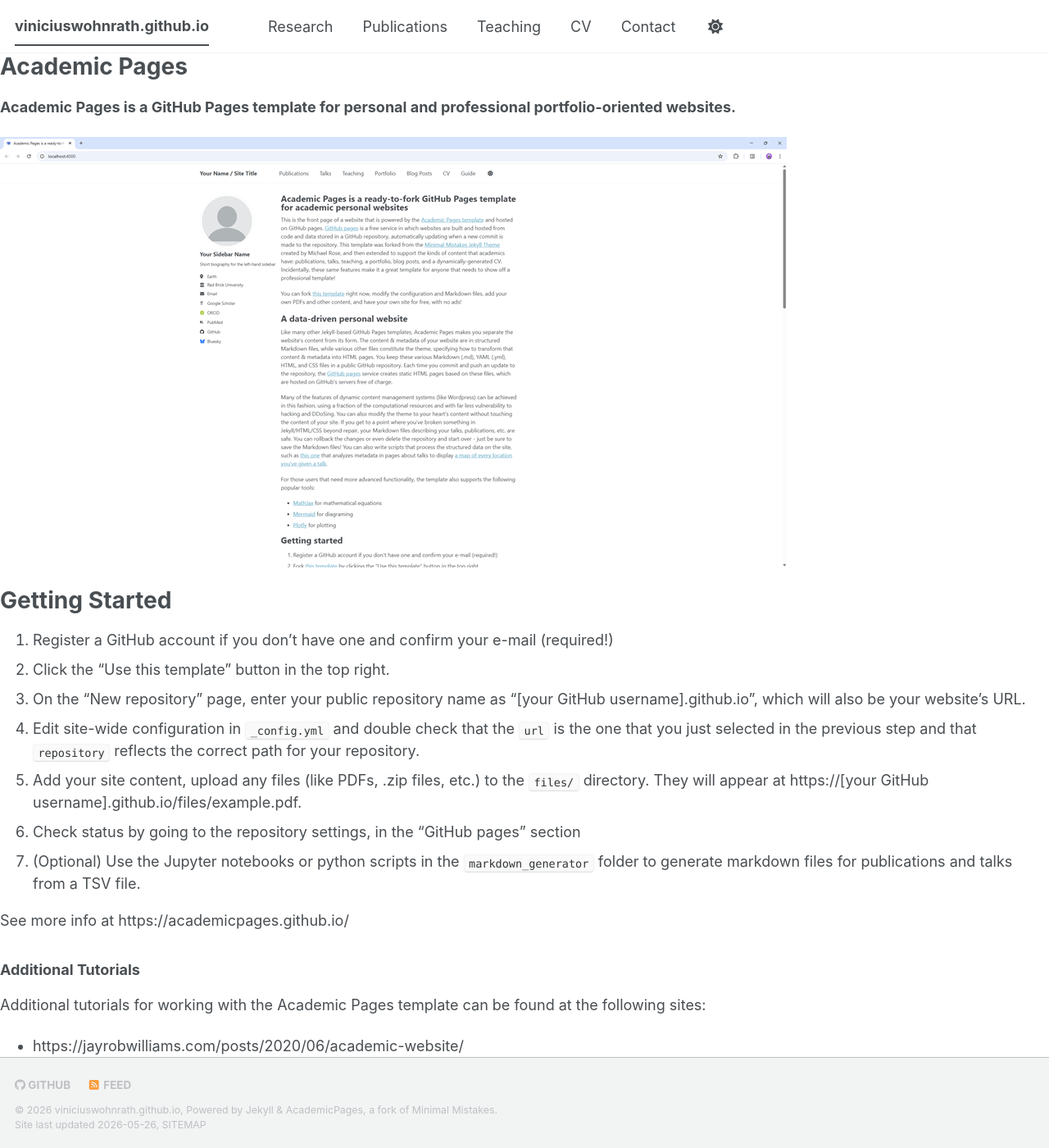
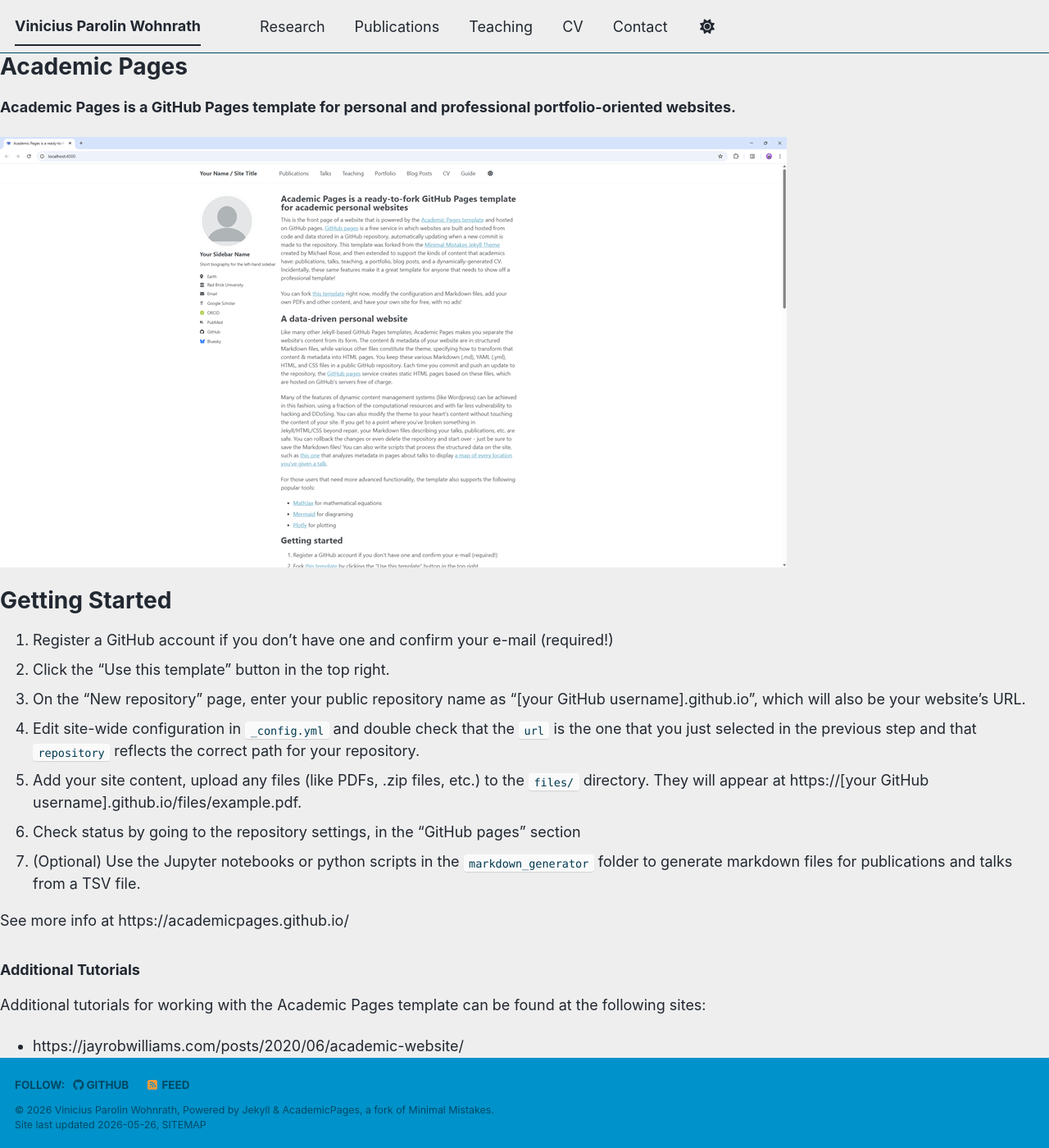
Before and after one commit to viniciuswohnrath/viniciuswohnrath.github.io, a Jekyll site: the page built from README.md, in a window 1280 px wide and 1400 px high. Shown: the whole window at 82% size. Built offline with Jekyll 4.4.1, drawn with Linux system fonts in a browser that asks for light colours; our own code applies the rules of GitHub Pages for plain Markdown files; a script bundle is joined from its source files by our own code; library files that are not in the unit come from our copies; part of the change alters nothing that is shown.

Commit message:
Update _config.yml

```diff
--- a/_config.yml
+++ b/_config.yml
@@ -1,4 +1,17 @@
+# Basic Site Settings
+locale                   : "en-US"
+site_theme               : "air"
+title                    : "Vinicius Parolin Wohnrath"
+title_separator          : "-"
+name                     : &name "Vinicius Parolin Wohnrath"
+description              : &description "Political sociology, sociology of education, religion and politics, and historical sociology in Latin America."
+url                      : "https://viniciuswohnrath.github.io"
+baseurl                  : ""
+repository               : "viniciuswohnrath/viniciuswohnrath.github.io"
+
+# Site Author
 author:
+
   # Biographic information
   avatar           : "/images/profile.png"
   name             : "Vinicius Parolin Wohnrath"
```
